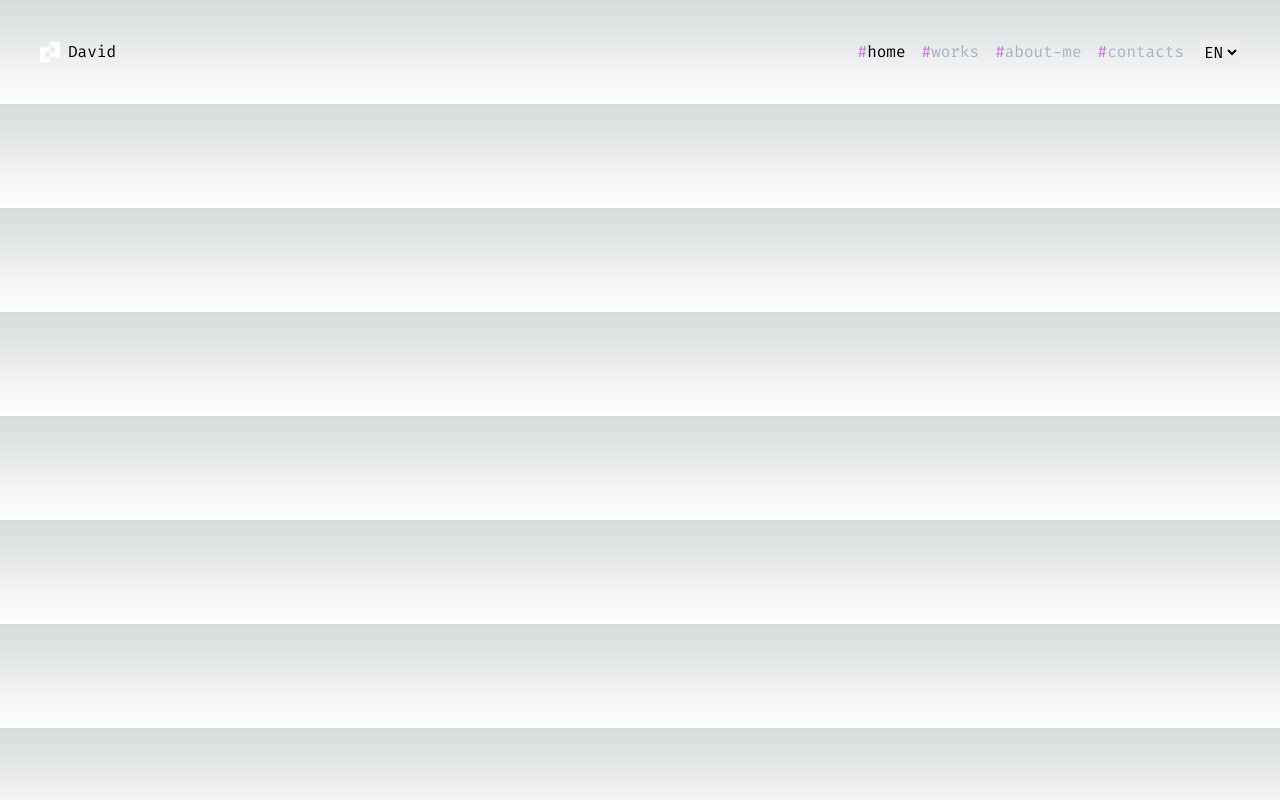
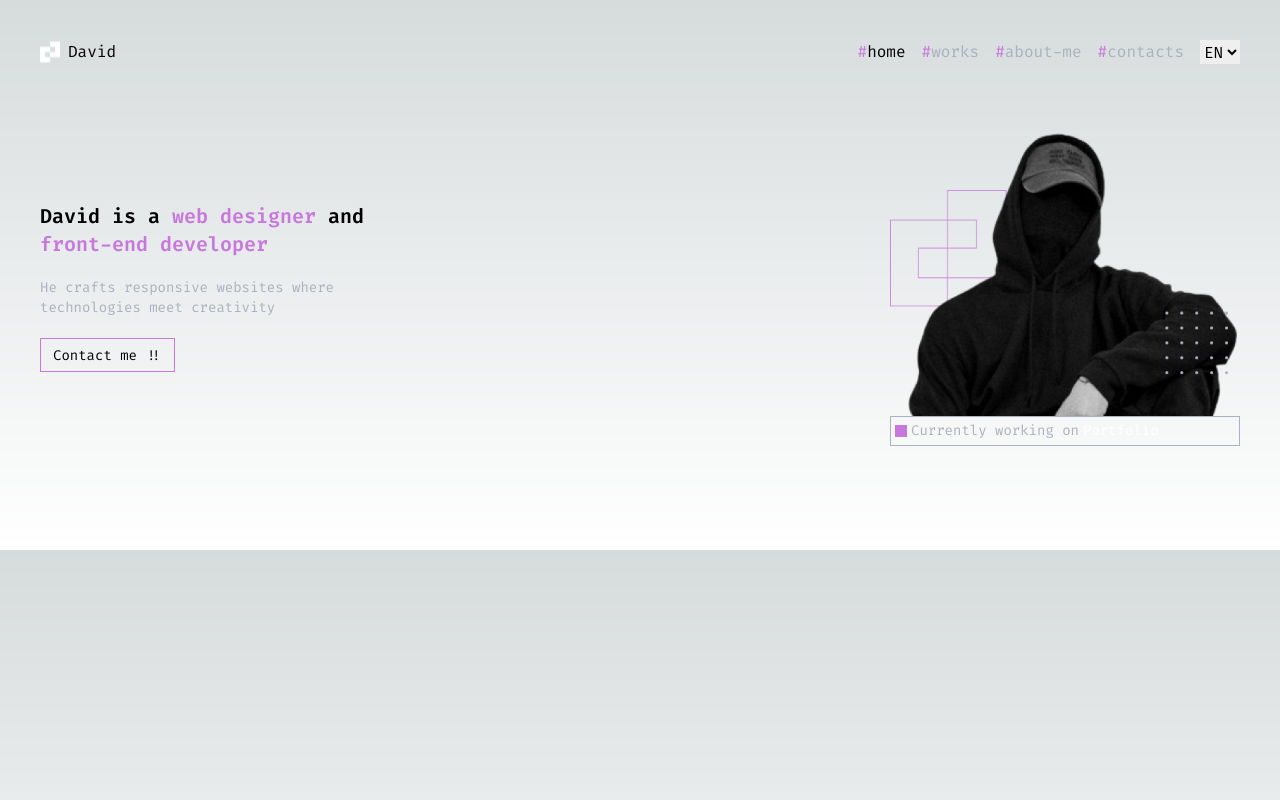
Before and after one commit to gsngdavid/portfolio, a Next.js app: page / in a window 1280 px wide. Built offline with nearby package versions, Linux system fonts and the light colour scheme.

Commit message:
feat: add hero section

```diff
--- a/src/app/page.tsx
+++ b/src/app/page.tsx
@@ -1,12 +1,40 @@
-import Image from 'next/image'
-import Header from './components/Header'
+import Image from "next/image";
+import Header from "./components/Header";
+import Button from "./components/Button";
 
 export default function Home() {
   return (
     <main className="p-10">
-      <div>
+      <div className="container">
         <Header />
+
+        <div className="flex justify-between items-center py-16">
+          <div className="max-w-96 space-y-5">
+            <h1 className="text-xl font-semibold">
+              David is a <span className="text-primary">web designer</span> and{" "}
+              <span className="text-primary">front-end developer</span>
+            </h1>
+            <p className="text-gray text-sm">
+              He crafts responsive websites where technologies meet creativity
+            </p>
+            <Button>
+              <span className="text-sm">Contact me !!</span>
+            </Button>
+          </div>
+          <div>
+            <Image
+              src="/images/david-img.png"
+              alt="David"
+              width={350}
+              height={350}
+            />
+            <div className="flex items-center gap-1 border border-gray text-gray text-sm p-1">
+              <div className="w-3 h-3 bg-primary inline-block"></div>
+              Currently working on <span className="text-white">Portfolio</span>
+            </div>
+          </div>
+        </div>
       </div>
     </main>
-  )
+  );
 }
```
Also changed, not shown: public/images/david-img.png (added).
